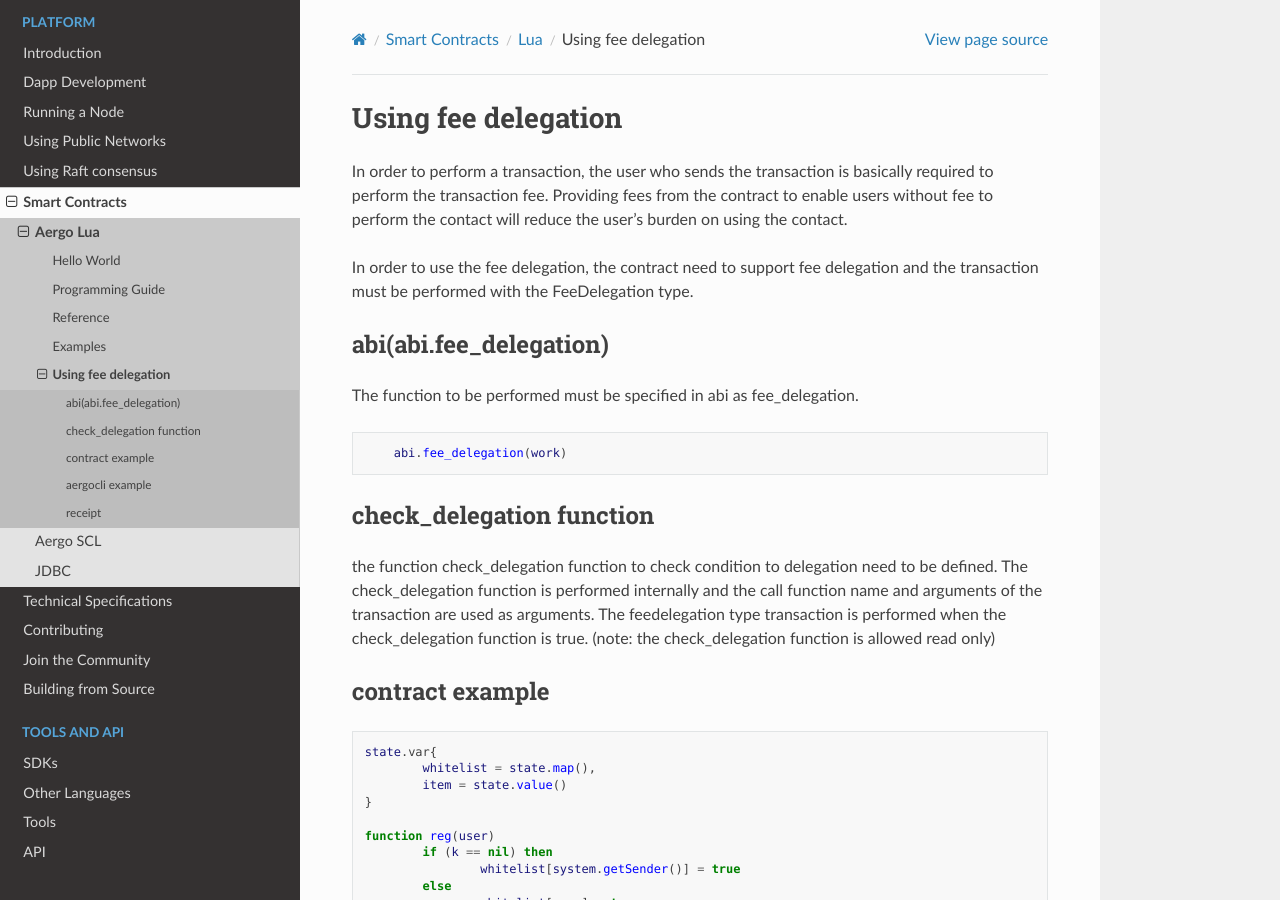
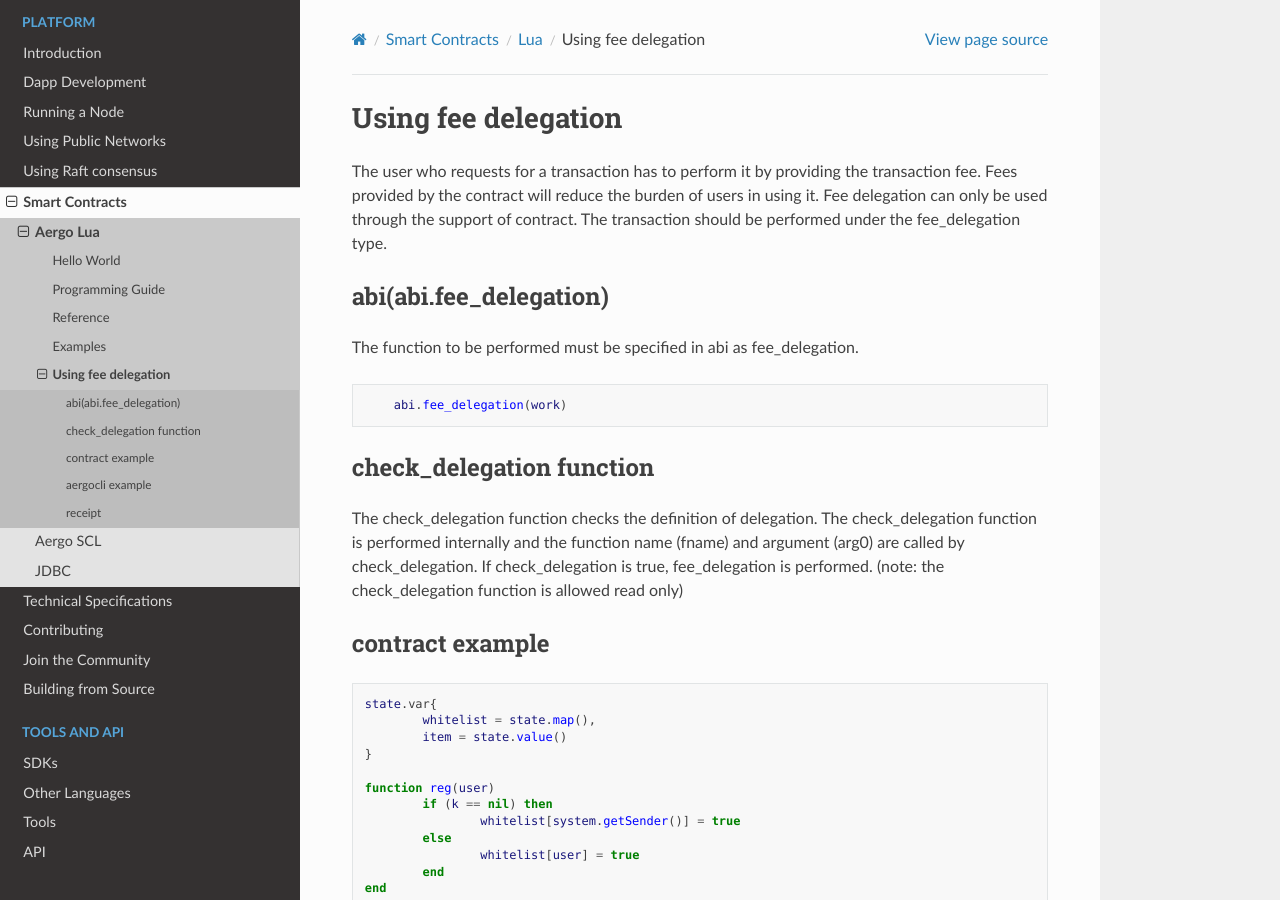
Before and after one commit to aergoio/guide, a Sphinx documentation site: the page built from source/smart-contracts/lua/using-fee-delegation.md, in a window 1280 px wide and 900 px high. Built offline with Sphinx 7.4.7 and the Read the Docs theme 2.0.0, drawn with Linux system fonts in a browser that asks for light colours.

Commit message:
Update using-fee-delegation.md

````diff
--- a/source/smart-contracts/lua/using-fee-delegation.md
+++ b/source/smart-contracts/lua/using-fee-delegation.md
@@ -1,7 +1,6 @@
 # Using fee delegation
-In order to perform a transaction, the user who sends the transaction is basically required to perform the transaction fee. Providing fees from the contract to enable users without fee to perform the contact will reduce the user's burden on using the contact.
-
-In order to use the fee delegation, the contract need to support fee delegation and the transaction must be performed with the FeeDelegation type.
+The user who requests for a transaction has to perform it by providing the transaction fee. Fees provided by the contract will reduce the burden of users in using it.
+Fee delegation can only be used through the support of contract. The transaction should be performed under the fee_delegation type.
 
 ## abi(abi.fee_delegation)
 The function to be performed must be specified in abi as fee_delegation.
@@ -11,10 +10,8 @@
 ```
 
 ## check_delegation function
-the function check_delegation function to check condition to delegation need to be defined.
-The check_delegation function is performed internally and the call function name and arguments of the transaction are used as arguments.
-The feedelegation type transaction is performed when the check_delegation function is true.
-(note: the check_delegation function is allowed read only)
+The check_delegation function checks the definition of delegation. The check_delegation function is performed internally and the function name (fname) and argument (arg0) are called by check_delegation. If check_delegation is true, fee_delegation is performed. (note: the check_delegation function is allowed read only)
+
 
 ## contract example
 
````
